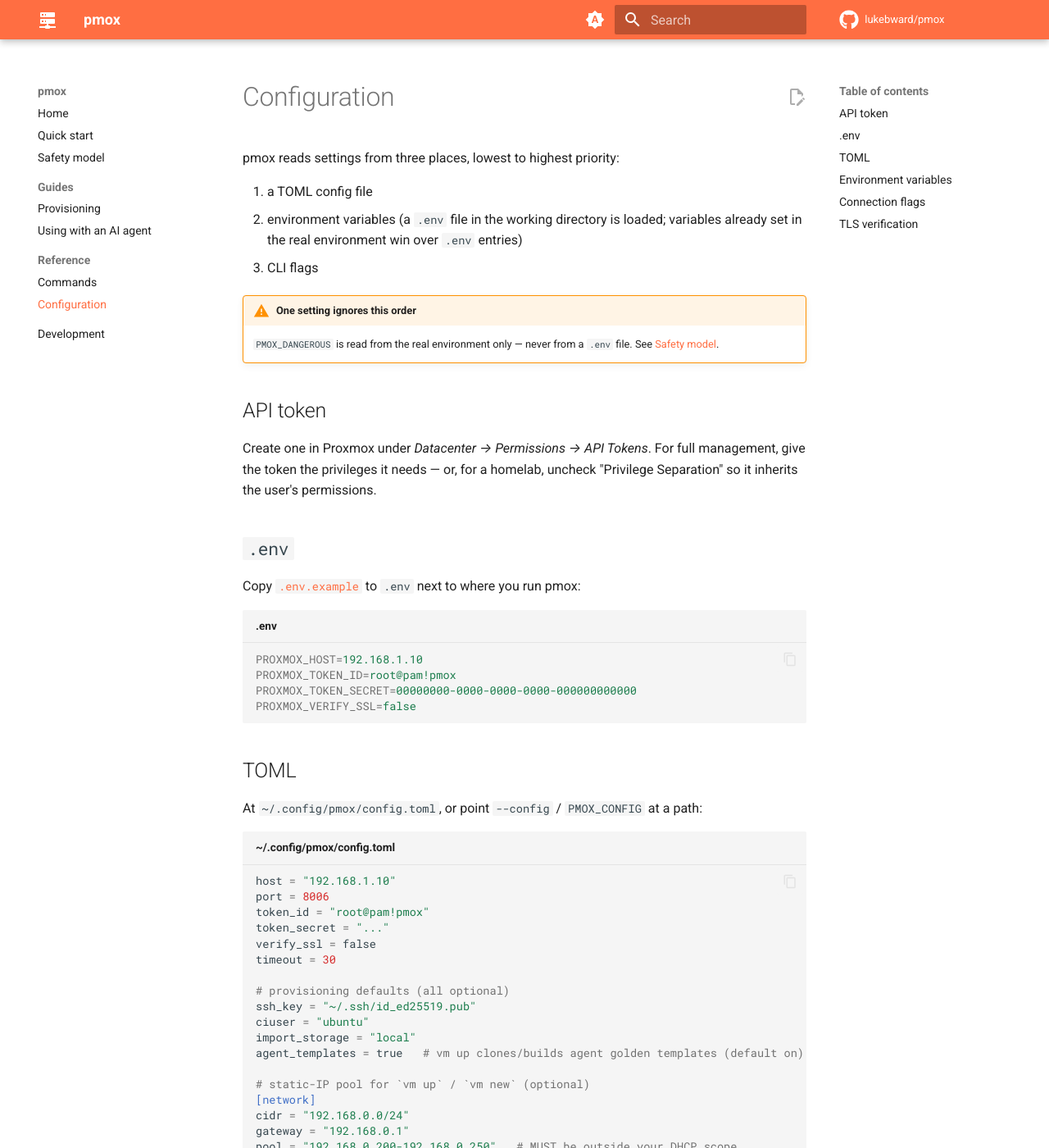
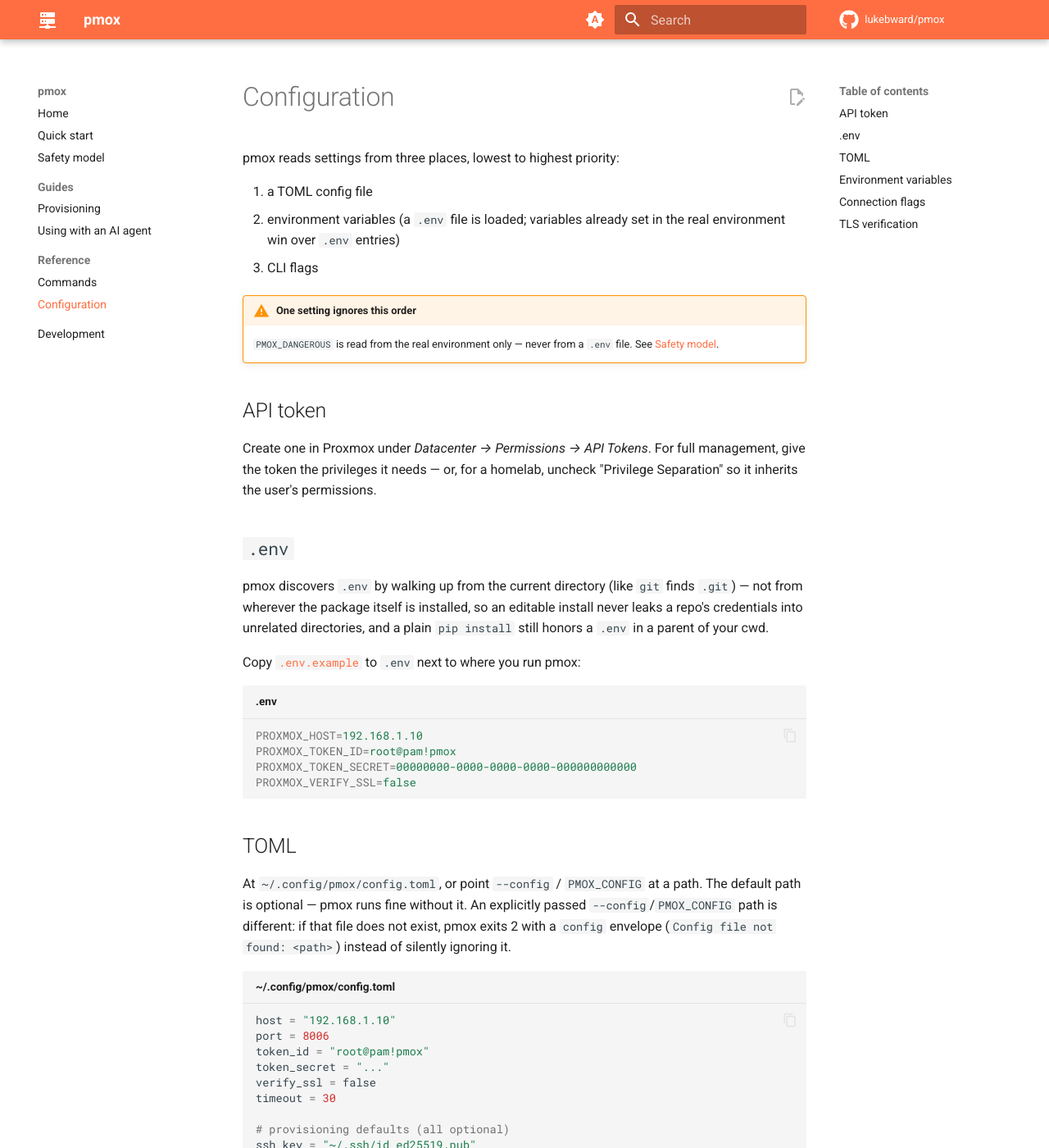
Before and after one commit to lukebward/pmox, an MkDocs documentation site: the page built from docs/configuration.md, in a window 1280 px wide and 1400 px high. Shown: the whole window at 82% size. Built offline with MkDocs 1.6.1 and Material for MkDocs 9.7.7, drawn with Linux system fonts in a browser that asks for light colours; comment, search, counter and statistics services are not loaded.

Commit message:
Prep 0.7.2 release: bump versions, changelog, doc sync

````diff
--- a/docs/configuration.md
+++ b/docs/configuration.md
@@ -3,8 +3,8 @@
 pmox reads settings from three places, lowest to highest priority:
 
 1. a TOML config file
-2. environment variables (a `.env` file in the working directory is loaded;
-   variables already set in the real environment win over `.env` entries)
+2. environment variables (a `.env` file is loaded; variables already set in
+   the real environment win over `.env` entries)
 3. CLI flags
 
 !!! warning "One setting ignores this order"
@@ -20,6 +20,11 @@ management, give the token the privileges it needs — or, for a homelab, unchec
 
 ## `.env`
 
+pmox discovers `.env` by walking up from the current directory (like `git`
+finds `.git`) — not from wherever the package itself is installed, so an
+editable install never leaks a repo's credentials into unrelated directories,
+and a plain `pip install` still honors a `.env` in a parent of your cwd.
+
 Copy [`.env.example`](https://github.com/lukebward/pmox/blob/main/.env.example)
 to `.env` next to where you run pmox:
 
@@ -32,7 +37,11 @@ PROXMOX_VERIFY_SSL=false
 
 ## TOML
 
-At `~/.config/pmox/config.toml`, or point `--config` / `PMOX_CONFIG` at a path:
+At `~/.config/pmox/config.toml`, or point `--config` / `PMOX_CONFIG` at a path.
+The default path is optional — pmox runs fine without it. An explicitly passed
+`--config`/`PMOX_CONFIG` path is different: if that file does not exist, pmox
+exits 2 with a `config` envelope (`Config file not found: <path>`) instead of
+silently ignoring it.
 
 ```toml title="~/.config/pmox/config.toml"
 host = "192.168.1.10"
--- a/pmox/__init__.py
+++ b/pmox/__init__.py
@@ -1,3 +1,3 @@
 """pmox - a CLI for exploring and managing a Proxmox VE cluster, built for AI agents."""
 
-__version__ = "0.7.1"
+__version__ = "0.7.2"
--- a/pyproject.toml
+++ b/pyproject.toml
@@ -4,7 +4,7 @@ build-backend = "setuptools.build_meta"
 
 [project]
 name = "pmox"
-version = "0.7.1"
+version = "0.7.2"
 description = "A CLI for exploring and managing a Proxmox VE cluster, built so AI agents can drive it safely."
 readme = "README.md"
 requires-python = ">=3.11"
````
Also changed, not shown: CHANGELOG.md (+38 -1 lines), README.md (+1 -0 lines), docs/commands.md (+2 -2 lines), docs/development.md (+1 -0 lines), docs/safety.md (+7 -3 lines), plugin/skills/proxmox/SKILL.md (+12 -7 lines), 2 other files.
